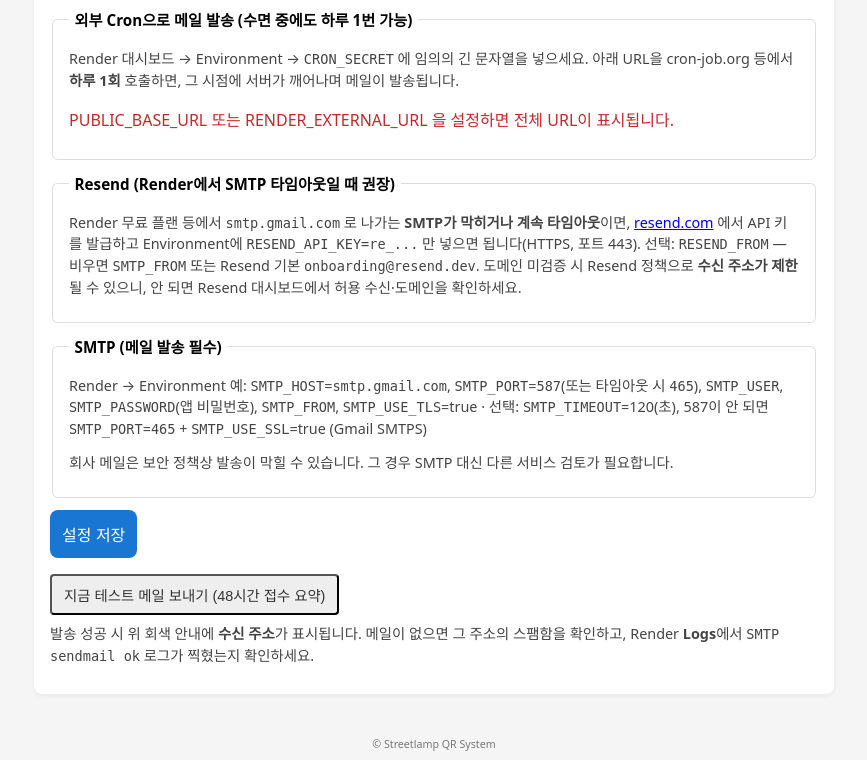
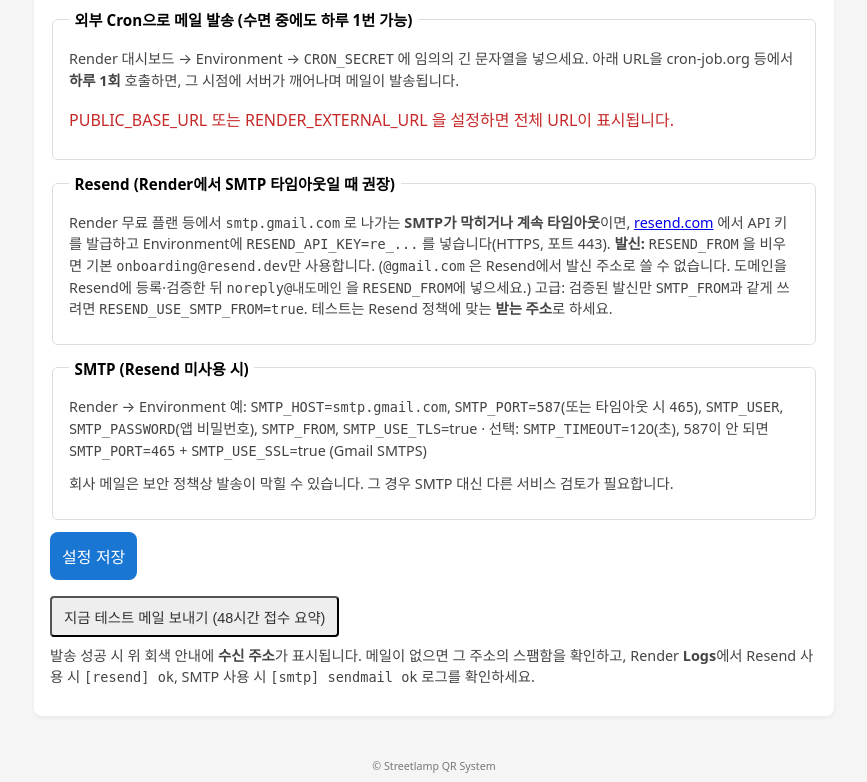
Before and after one commit to hongkiryong-ux/streetlamp_qr, a FastAPI app: page /admin/settings in a window 1280 px wide. Shown: the part 817-1599 px from the top of the page, without its empty margins (206-1073 px from the left). Before the commit the page ends 1568 px from the top, so only its background shows below. Run offline with FastAPI, Linux system fonts and the light colour scheme; the visitor is signed in with stand-in values (Sample User, id 1); data comes from the database, SQL or seed files in the repository.

Commit message:
Clarify Resend and SMTP email settings

```diff
--- a/templates/admin_settings.html
+++ b/templates/admin_settings.html
@@ -80,14 +80,16 @@
       <p class="help-text">
         Render 무료 플랜 등에서 <code>smtp.gmail.com</code> 로 나가는 <strong>SMTP가 막히거나 계속 타임아웃</strong>이면,
         <a href="https://resend.com" target="_blank" rel="noopener">resend.com</a> 에서 API 키를 발급하고 Environment에
-        <code>RESEND_API_KEY=re_...</code> 만 넣으면 됩니다(HTTPS, 포트 443).
-        선택: <code>RESEND_FROM</code> — 비우면 <code>SMTP_FROM</code> 또는 Resend 기본 <code>onboarding@resend.dev</code>.
-        도메인 미검증 시 Resend 정책으로 <strong>수신 주소가 제한</strong>될 수 있으니, 안 되면 Resend 대시보드에서 허용 수신·도메인을 확인하세요.
+        <code>RESEND_API_KEY=re_...</code> 를 넣습니다(HTTPS, 포트 443).
+        <strong>발신:</strong> <code>RESEND_FROM</code> 을 비우면 기본 <code>onboarding@resend.dev</code>만 사용합니다.
+        (<code>@gmail.com</code> 은 Resend에서 발신 주소로 쓸 수 없습니다. 도메인을 Resend에 등록·검증한 뒤 <code>noreply@내도메인</code> 을 <code>RESEND_FROM</code>에 넣으세요.)
+        고급: 검증된 발신만 <code>SMTP_FROM</code>과 같게 쓰려면 <code>RESEND_USE_SMTP_FROM=true</code>.
+        테스트는 Resend 정책에 맞는 <strong>받는 주소</strong>로 하세요.
       </p>
     </fieldset>
 
     <fieldset class="filter-fieldset">
-      <legend>SMTP (메일 발송 필수)</legend>
+      <legend>SMTP (Resend 미사용 시)</legend>
       <p class="help-text">
         Render → Environment 예:
         <code>SMTP_HOST</code>=<code>smtp.gmail.com</code>,
@@ -110,7 +112,7 @@
   </form>
   <p class="help-text" style="margin-top:0.5rem;">
     발송 성공 시 위 회색 안내에 <strong>수신 주소</strong>가 표시됩니다. 메일이 없으면 그 주소의 스팸함을 확인하고,
-    Render <strong>Logs</strong>에서 <code>SMTP sendmail ok</code> 로그가 찍혔는지 확인하세요.
+    Render <strong>Logs</strong>에서 Resend 사용 시 <code>[resend] ok</code>, SMTP 사용 시 <code>[smtp] sendmail ok</code> 로그를 확인하세요.
   </p>
 </section>
 
```
